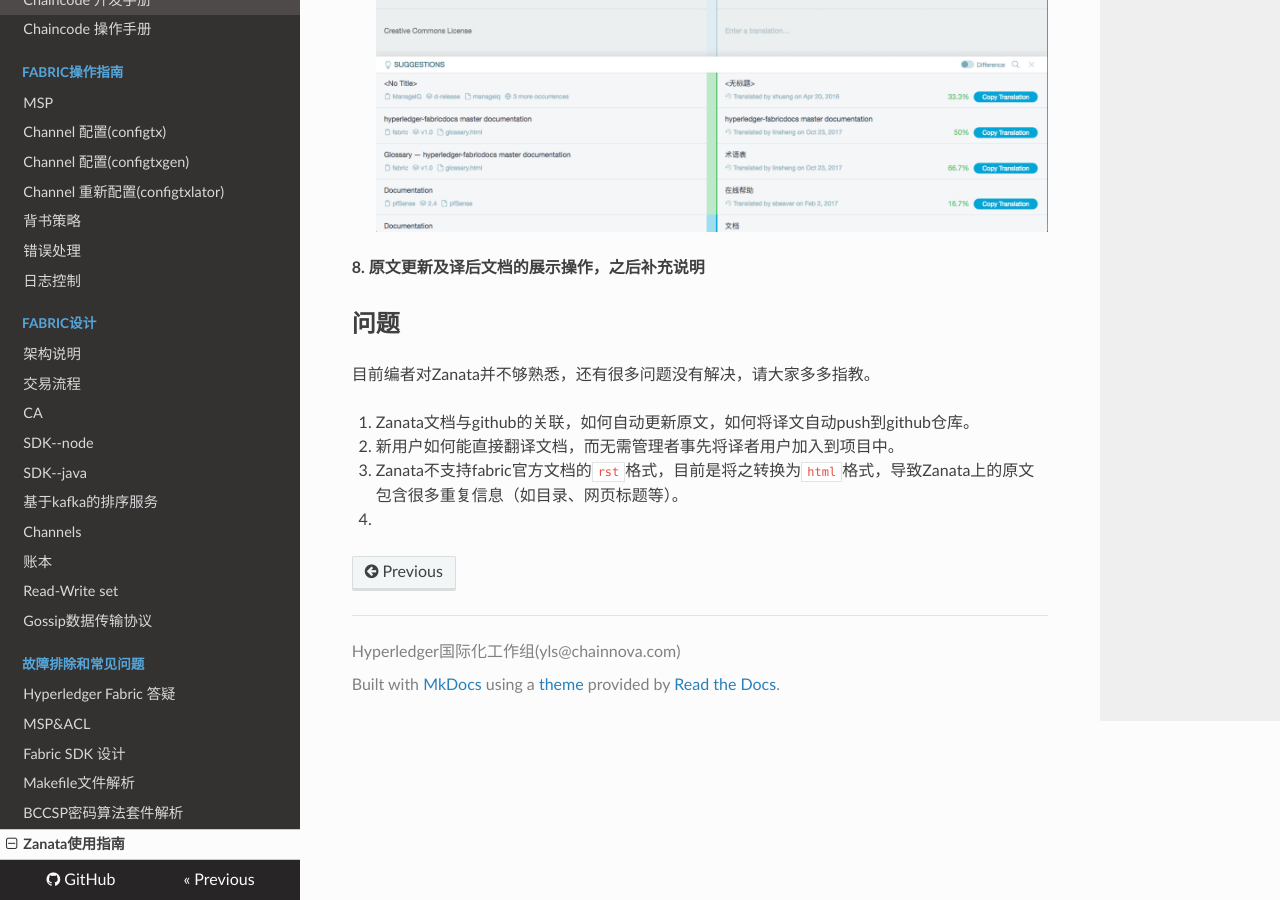
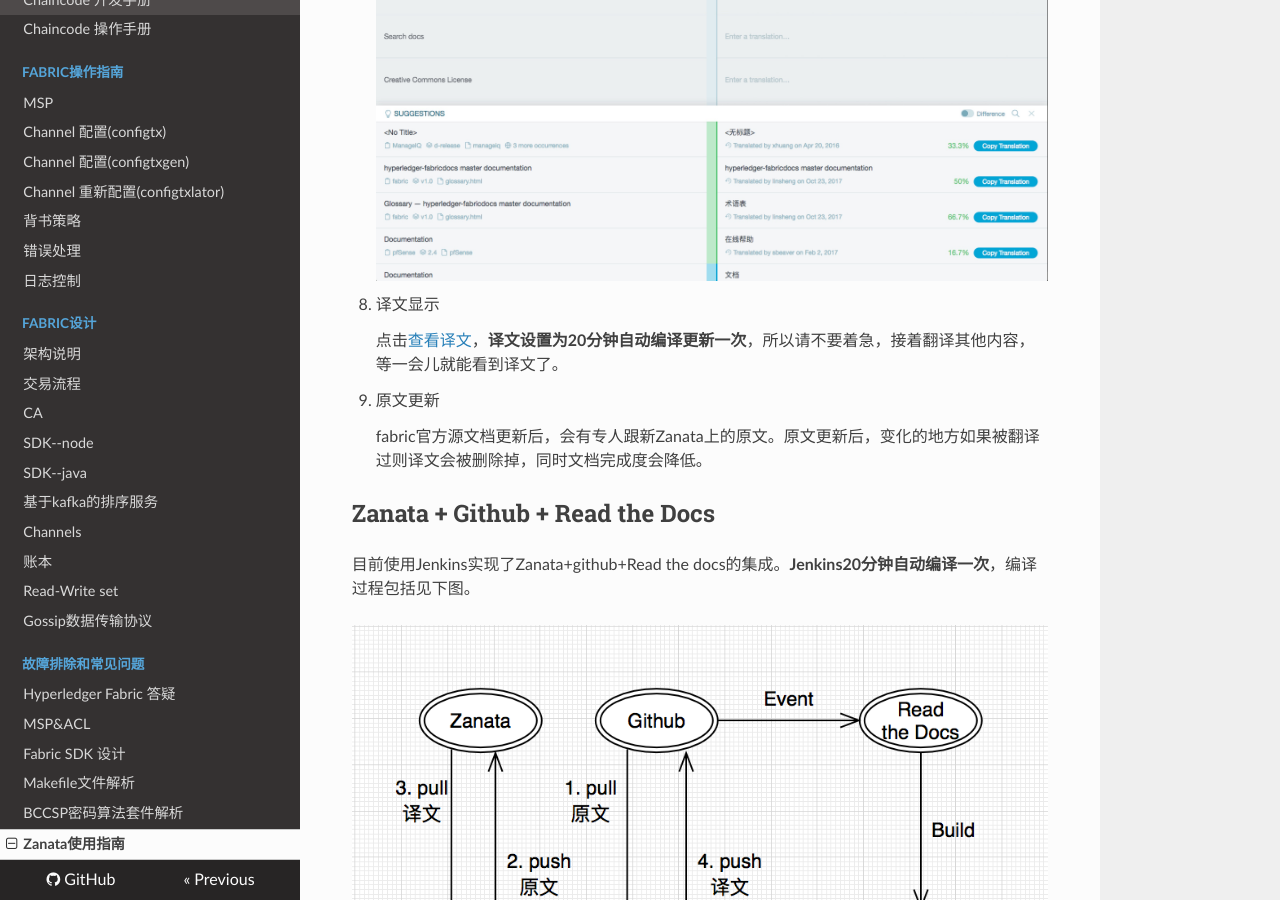
Before and after one commit to HyperledgerCN/hyperledgerDocs, an MkDocs documentation site: the page built from docs/zanata_guide.md, in a window 1280 px wide and 900 px high, scrolled down 2870 px. Built offline with MkDocs 1.6.1, drawn with Linux system fonts in a browser that asks for light colours; nearby versions of some CDN libraries; old or Windows-style settings are respelled for this version of MkDocs; some of the changed text lies outside the part shown.

Commit message:
update zanata

```diff
--- a/docs/zanata_guide.md
+++ b/docs/zanata_guide.md
@@ -25,29 +25,34 @@
 3. 查找并单击进入项目`hyperledger-fabric-docs`
 ![](img/zanata-1.jpeg)
 4. 单击选择版本号
-![](img/zanata-2.jpg)
+![](img/zanata-2.png)
 5. 单击选择语言
 ![](img/zanata-3.jpg)
-6. 单击选择要翻译的文件
+6. 单击选择要翻译的文件（或先6后5）
 ![](img/zanata-4.jpg)
 7. 在右侧编辑翻译
 
     在右侧输入译文，编辑完后会自动保存；下侧是翻译提示内容，可直接`copy`；也可以点击`使用新版`体验新版翻译页面。
 
     **注意：翻译中的固定术语尽量按照翻译提示统一命名，以免混乱！！！**
-![](img/zanata-5.jpg)
+
+    **注意：翻译中的原文特有的格式符号（如`---`、`====`等）一定要保留！！！**
+
+    ![](img/zanata-5.jpg)
 
     新版翻译页面
-![](img/zanata-6.jpg)
+    ![](img/zanata-6.jpg)
 
-**8. 原文更新及译后文档的展示操作，之后补充说明**
+8. 译文显示
 
+    点击[查看译文](http://hyperledger-zh.readthedocs.io/zh_CN/latest/)，**译文设置为20分钟自动编译更新一次**，所以请不要着急，接着翻译其他内容，等一会儿就能看到译文了。
 
-## 问题
+9. 原文更新
 
-目前编者对Zanata并不够熟悉，还有很多问题没有解决，请大家多多指教。
+    fabric官方源文档更新后，会有专人跟新Zanata上的原文。原文更新后，变化的地方如果被翻译过则译文会被删除掉，同时文档完成度会降低。
 
-1. Zanata文档与github的关联，如何自动更新原文，如何将译文自动push到github仓库。
-2. 新用户如何能直接翻译文档，而无需管理者事先将译者用户加入到项目中。
-3. Zanata不支持fabric官方文档的`rst`格式，目前是将之转换为`html`格式，导致Zanata上的原文包含很多重复信息（如目录、网页标题等）。
-4.
+## Zanata + Github + Read the Docs
+
+目前使用Jenkins实现了Zanata+github+Read the docs的集成。**Jenkins20分钟自动编译一次**，编译过程包括见下图。
+
+![](img/zanata-7.png)
```
Also changed, not shown: docs/img/zanata-2.jpg (deleted), docs/img/zanata-2.png (added), docs/img/zanata-7.png (added).
